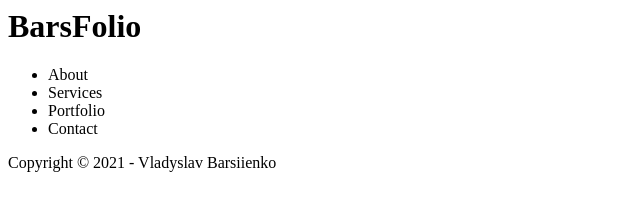
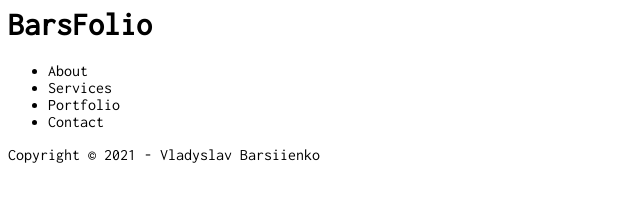
Before and after one commit to Walentein/HTMLCSSTask, a plain HTML site: page index.html in a window 1280 px wide. Shown: the whole page, without its empty margins (0-640 px from the left). Drawn offline with Linux system fonts and the light colour scheme.

Commit message:
GFonts first try or problem with last commit

```diff
--- a/css/styles.css
+++ b/css/styles.css
@@ -1,3 +1,4 @@
 body {
   background: #FFF;
+  font-family: "Inconsolata", serif;
 }/*# sourceMappingURL=styles.css.map */
--- a/index.html
+++ b/index.html
@@ -3,7 +3,9 @@
     <meta charset="UTF-8">
     <meta http-equiv="X-UA-Compatible" content="IE=edge">
     <meta name="viewport" content="width=device-width, initial-scale=1.0">
+    <link rel="stylesheet" href="css/styles.css">
     <link rel="icon" type="image/ico" href="images/favicon.ico" />
+    <link rel="stylesheet" href="https://fonts.googleapis.com/css?family=Inconsolata">
     <title>HTML &amp; CSS Task</title>
 </head>
 <body>
```
Also changed, not shown: js/main.js (deleted), 1 other file.
